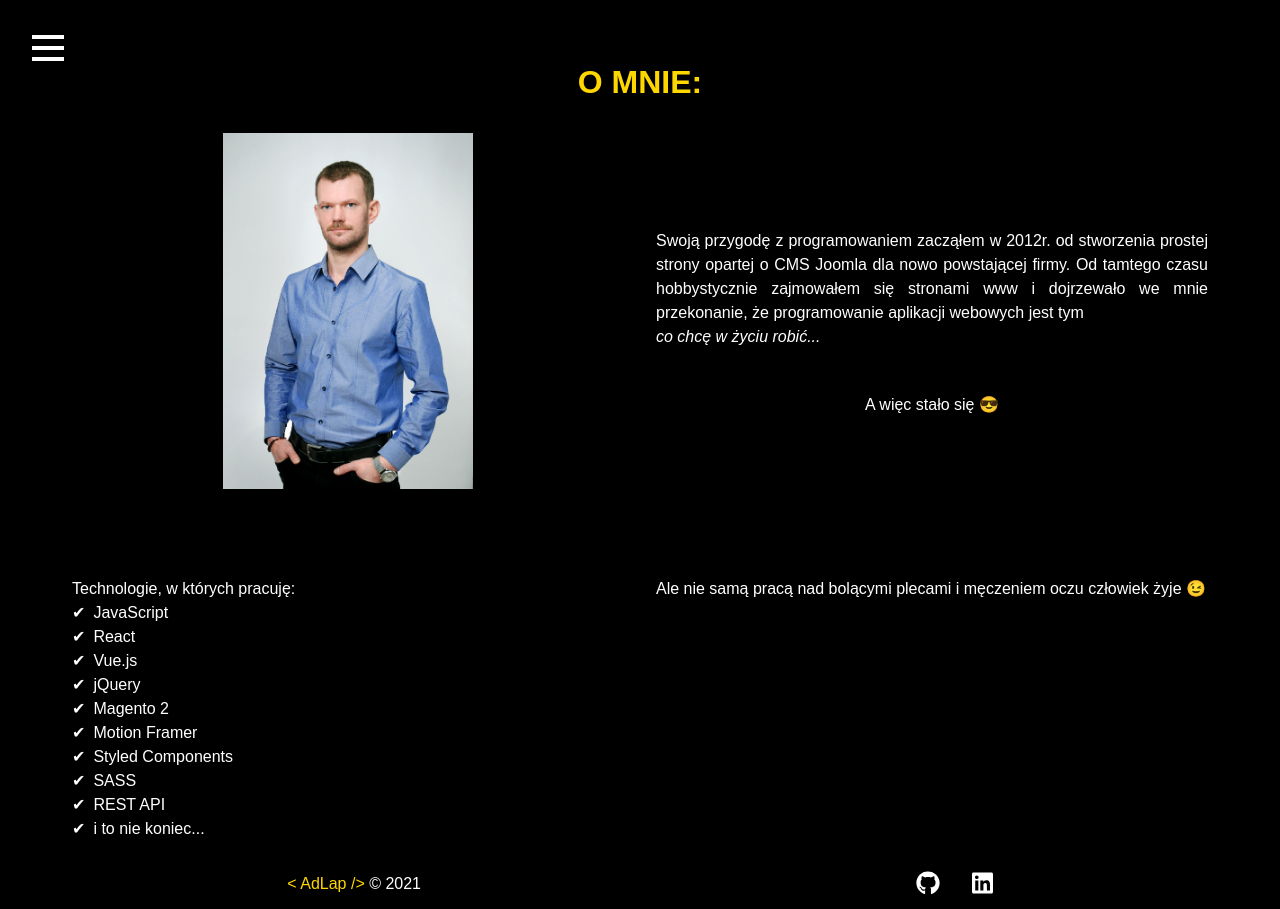
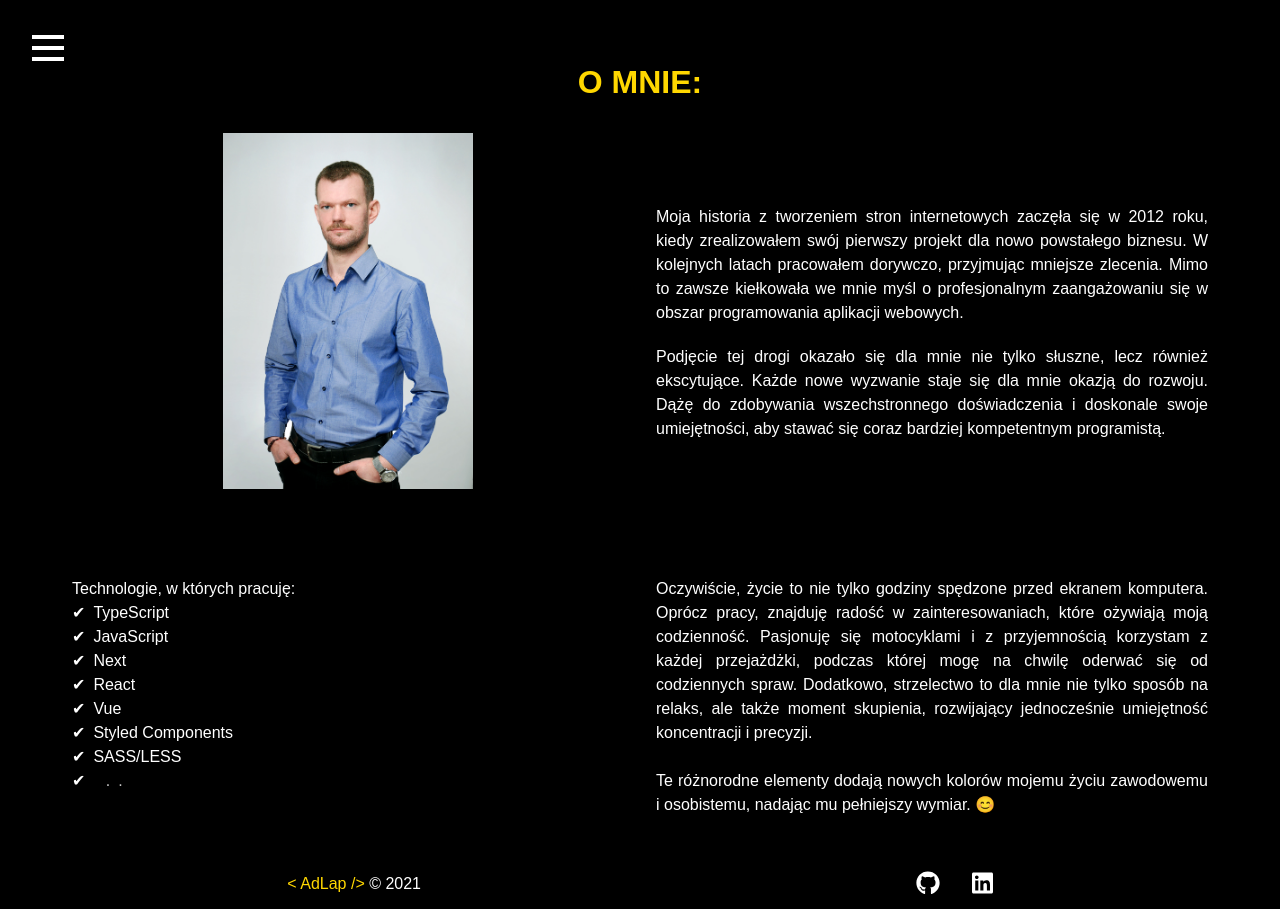
Before and after one commit to AdLap/AdLap-web, a React (Create React App) app: page /about in a window 1280 px wide. Built offline with nearby package versions, Linux system fonts and the light colour scheme.

Commit message:
AD-14 about

```diff
--- a/src/about/AboutMe.js
+++ b/src/about/AboutMe.js
@@ -5,16 +5,13 @@ import img from '../assets/ja.jpg';
 
 const AboutMe = () => {
     const tech = [
+        'TypeScript',
         'JavaScript',
+        'Next',
         'React',
-        'Vue.js',
-        'jQuery',
-        'Magento 2',
-        'Motion Framer',
+        'Vue',
         'Styled Components',
-        'SASS',
-        'REST API',
-        'i to nie koniec...'
+        'SASS/LESS'
     ];
     const aboutVariants = {
         hidden: { x: 0 },
@@ -66,27 +63,55 @@ const AboutMe = () => {
                 >
                     <Img src={img} alt='Adam Łapacz' />
                 </ImgContainer>
+
                 <Description
                     variants={childrenVariants}
                 >
-                    Swoją przygodę z programowaniem zacząłem w 2012r. od stworzenia prostej strony opartej o CMS Joomla dla nowo powstającej firmy. Od tamtego czasu hobbystycznie zajmowałem się stronami www i dojrzewało we mnie przekonanie, że programowanie aplikacji webowych jest tym <em>co chcę w życiu robić...</em> <br />
-                    <span>A więc stało się &#x1F60E;</span>
+                    Moja historia z tworzeniem stron internetowych zaczęła się w 2012 roku, kiedy zrealizowałem swój pierwszy projekt dla nowo powstałego biznesu. W kolejnych latach pracowałem dorywczo, przyjmując mniejsze zlecenia. Mimo to zawsze kiełkowała we mnie myśl o profesjonalnym zaangażowaniu się w obszar programowania aplikacji webowych.
+                    <hr />
+                    Podjęcie tej drogi okazało się dla mnie nie tylko słuszne, lecz również ekscytujące. Każde nowe wyzwanie staje się dla mnie okazją do rozwoju. Dążę do zdobywania wszechstronnego doświadczenia i doskonale swoje umiejętności, aby stawać się coraz bardziej kompetentnym programistą.
                 </Description>
+
                 <Description
                     variants={childrenVariants}
                 >
-                    Ale nie samą pracą nad bolącymi plecami i męczeniem oczu człowiek żyje &#128521;<br />
-
+                    Oczywiście, życie to nie tylko godziny spędzone przed ekranem komputera. Oprócz pracy, znajduję radość w zainteresowaniach, które ożywiają moją codzienność. Pasjonuję się motocyklami i z przyjemnością korzystam z każdej przejażdżki, podczas której mogę na chwilę oderwać się od codziennych spraw. Dodatkowo, strzelectwo to dla mnie nie tylko sposób na relaks, ale także moment skupienia, rozwijający jednocześnie umiejętność koncentracji i precyzji.
+                    <br /><br />
+                    Te różnorodne elementy dodają nowych kolorów mojemu życiu zawodowemu i osobistemu, nadając mu pełniejszy wymiar. 😊
                 </Description>
                 <DescriptionList
                     variants={childrenVariants}
                 >
                     Technologie, w których pracuję:
                     {
-                        tech.map((el, idx) => (
-                            <li key={idx}><span>&#10004;</span>{el}</li>
+
+                        tech.map((el) => (
+                            <li key={el}><span>&#10004;</span>{el}</li>
                         ))
                     }
+                    <li>
+                        <span>&#10004;</span>
+                        <span>
+                            <motion.span
+                                initial={{ opacity: 0 }}
+                                animate={{ opacity: 1 }}
+                                transition={{ delay: 1, duration: .75, repeat: Infinity, repeatType: 'reverse' }}
+                                exit={{ opacity: 0 }}
+                            >.</motion.span>
+                            <motion.span
+                                initial={{ opacity: 0 }}
+                                animate={{ opacity: 1 }}
+                                transition={{ delay: 1.5, duration: .75, repeat: Infinity, repeatType: 'reverse' }}
+                                exit={{ opacity: 0 }}
+                            >.</motion.span>
+                            <motion.span
+                                initial={{ opacity: 0 }}
+                                animate={{ opacity: 1 }}
+                                transition={{ delay: 2, duration: .75, repeat: Infinity, repeatType: 'reverse' }}
+                                exit={{ opacity: 0 }}
+                            >.</motion.span>
+                        </span>
+                    </li>
                 </DescriptionList>
             </AboutContainer>
         </motion.section>
--- a/src/about/AboutMe.styled.js
+++ b/src/about/AboutMe.styled.js
@@ -37,10 +37,14 @@ export const Description = styled(motion.p)`
     line-height: 1.5em;
     text-align: justify;
 
-
     span {
         margin-top: 20px;
         text-align: center;
+    }
+
+    hr {
+        border: none;
+        margin: 10px 0;
     }
 
     &:first-of-type {
```
